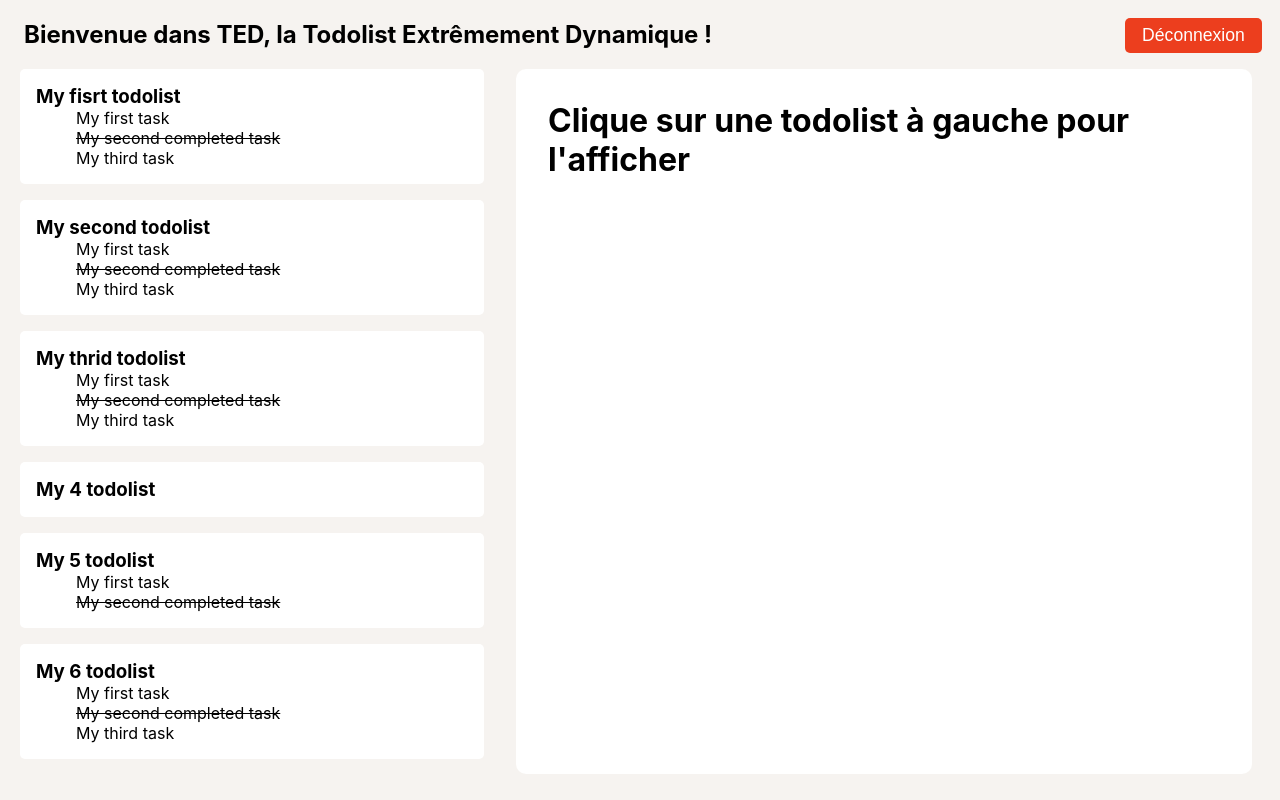
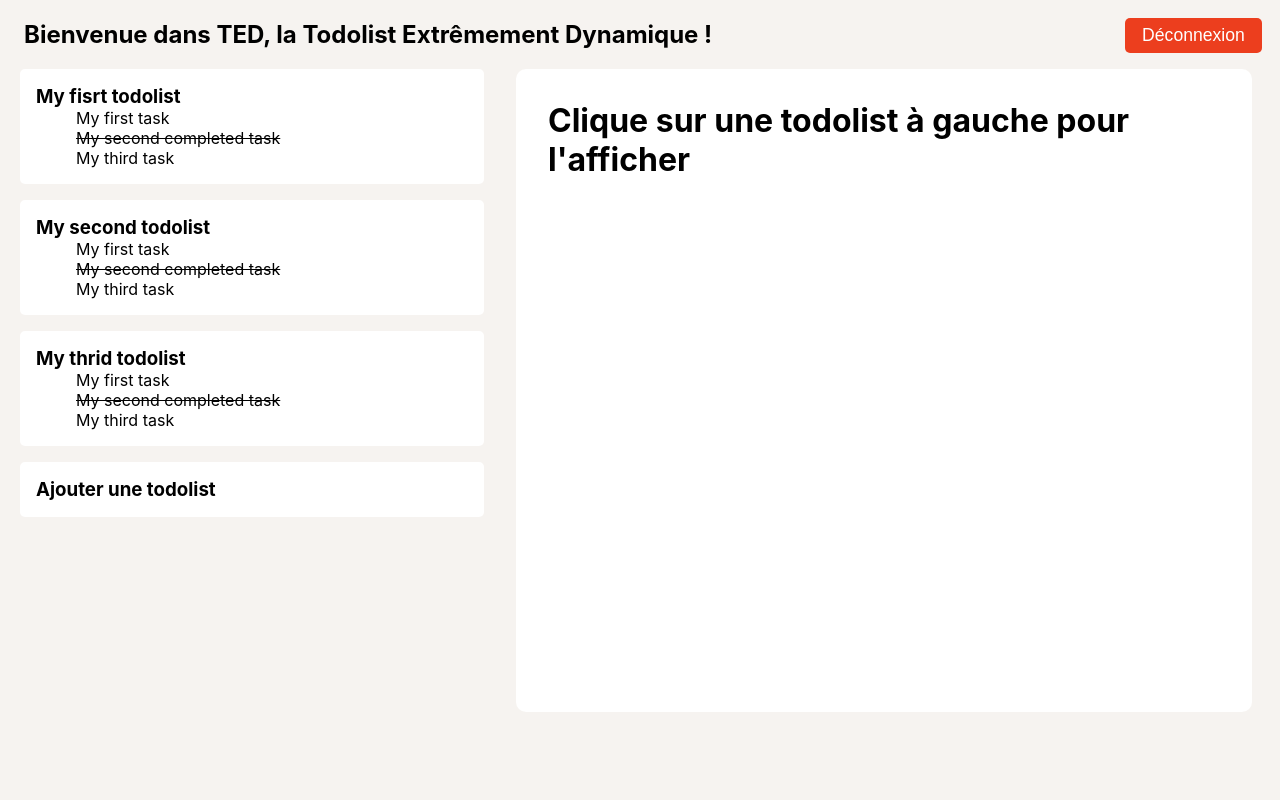
Before and after one commit to deadLocks21/ted-front, a Vue app: page / in a window 1280 px wide. Built offline with nearby package versions, Linux system fonts and the light colour scheme.

Commit message:
Delete a todolist.

```diff
--- a/src/App.vue
+++ b/src/App.vue
@@ -3,6 +3,7 @@
   <!-- <DisplayData v-if="$store.state.connected" /> -->
   <Login v-if="$store.state.connected" />
   <MainPage v-if="!$store.state.connected" />
+  <DeletePage v-if="$store.state.delete" />
 </template>
 
 <style lang="less">
@@ -30,12 +31,14 @@ body {
 <script>
 import Login from "./views/LoginPage.vue";
 import MainPage from "./views/MainPage.vue";
+import DeletePage from "./views/DeletePage.vue";
 
 export default {
   name: "App",
   components: {
     Login,
     MainPage,
+    DeletePage,
   },
 };
 </script>
--- a/src/components/Main/Content/TodoListContent/AddNewTask.vue
+++ b/src/components/Main/Content/TodoListContent/AddNewTask.vue
@@ -27,6 +27,7 @@ li {
 span {
   display: flex;
   align-items: center;
+  font-size: 1.2em;
 }
 
 .add {
--- a/src/components/Main/Content/TodoListContent/SettingsMenu.vue
+++ b/src/components/Main/Content/TodoListContent/SettingsMenu.vue
@@ -15,7 +15,7 @@
         <ion-icon name="close"></ion-icon> Fermer le mode édition
       </p>
       <div class="divider" v-if="$store.state.edit"></div>
-      <p @click="delete_todolist">
+      <p @click="want_delete_todo">
         <ion-icon name="trash"></ion-icon> Supprimer la todolist
       </p>
     </div>
@@ -34,6 +34,10 @@ export default {
     };
   },
   methods: {
+    want_delete_todo() {
+      this.display_menu();
+      this.$store.dispatch("setDeleteMode", {message: true});
+    } ,
     display_menu() {
       if (this.top == 0 && this.right == 0) {
         var xPos = 0;
--- a/src/components/Main/Content/TodoListContent/TaskItem.vue
+++ b/src/components/Main/Content/TodoListContent/TaskItem.vue
@@ -11,7 +11,8 @@
       </span>
     </li>
     <li v-else>
-      <span v-if="!task.completed">
+      <span>
+        <ion-icon name="trash" @click="delete_task"></ion-icon>
         <input type="text" v-model="task_edit.task" />
       </span>
     </li>
@@ -37,6 +38,9 @@ export default {
         completed: !this.task.completed,
       });
     },
+    delete_task() {
+      this.$store.dispatch("deleteTask", {id: this.task.id});
+    }
   },
 };
 </script>
@@ -55,6 +59,20 @@ li {
 span {
   display: flex;
   align-items: center;
+  margin-bottom: 0.6em;
+}
+
+ion-icon {
+  width: 1.3em;
+  height: 1.3em;
+}
+
+input {
+  font-size: 1.3em;
+  width: 90%;
+  border: none;
+  border-bottom: solid rgba(0, 0, 0, 0.6) 1.5px;
+  margin-left: 0.5em;
 }
 
 .completed {
@@ -71,10 +89,4 @@ span {
   justify-content: center;
   border-radius: 2px;
 }
-
-input {
-  font-size: 1.3em;
-  margin-bottom: 0.6em;
-  width: 90%;
-}
 </style>
--- a/src/components/Main/Content/TodoListContent/TitleHeader.vue
+++ b/src/components/Main/Content/TodoListContent/TitleHeader.vue
@@ -1,18 +1,20 @@
 <template>
   <div id="title_header">
-    <h1 v-if="!$store.state.edit">{{ $store.state.displayed_todolist.name }}</h1>
-    <input v-else type="text" v-model="$store.state.displayed_todolist.name">
+    <h1 v-if="!$store.state.edit">
+      {{ $store.state.displayed_todolist.name }}
+    </h1>
+    <input v-else type="text" v-model="$store.state.displayed_todolist.name" />
     <SettingsMenu />
   </div>
 </template>
 
 <script>
-import SettingsMenu from './SettingsMenu.vue'
+import SettingsMenu from "./SettingsMenu.vue";
 
 export default {
   name: "TitleHeader",
   components: {
-      SettingsMenu
+    SettingsMenu,
   },
 };
 </script>
@@ -24,12 +26,15 @@ export default {
   width: 100%;
 }
 
-#title_header > h1, #title_header > input {
+#title_header > h1,
+#title_header > input {
   margin: 1em;
   font-size: 2em;
+  font-weight: bold;
 }
 
-#title_header > input:hover {
-  background-color: #eeeeee;
+#title_header > input {
+  border: none;
+  border-bottom: solid rgba(0, 0, 0, 0.6) 1.5px;
 }
 </style>
--- a/src/store/index.js
+++ b/src/store/index.js
@@ -10,6 +10,7 @@ export default createStore({
       tasks: {},
     },
     edit: false,
+    delete: false,
   },
   mutations: {
     CONNECTION(state) {
@@ -23,6 +24,13 @@ export default createStore({
     },
     EXIT_EDIT_MODE(state) {
       state.edit = false;
+    },
+    ENTER_DELETE_MODE(state) {
+      state.delete = true;
+      state.edit = false;
+    },
+    EXIT_DELETE_MODE(state) {
+      state.delete = false;
     },
     SET_TODOLISTS(state, list) {
       state.todolists = list;
@@ -67,6 +75,32 @@ export default createStore({
         .indexOf(task.todolist);
       state.todolists[index_todolist].tasks.push(task); // TODO edit
     },
+    DELETE_TASK(state, task) {
+      let index_todolist = state.todolists
+        .map(function(e) {
+          return e.id;
+        })
+        .indexOf(state.displayed_todolist.id);
+      let index_task = state.todolists[index_todolist].tasks
+        .map(function(e) {
+          return e.id;
+        })
+        .indexOf(task.id);
+      state.todolists[index_todolist].tasks.splice(index_task, 1);
+    },
+    DELETE_TODOLIST(state) {
+      let index_todolist = state.todolists
+        .map(function(e) {
+          return e.id;
+        })
+        .indexOf(state.displayed_todolist.id);
+      state.displayed_todolist = {
+        id: 0,
+        name: "Clique sur une todolist à gauche pour l'afficher",
+        tasks: {},
+      };
+      state.todolists.splice(index_todolist, 1);
+    },
   },
   actions: {
     login(context, payload) {
@@ -105,11 +139,26 @@ export default createStore({
       if (context.state.edit) {
         context.commit("EXIT_EDIT_MODE");
         // TODO Save online !!
-      }
-      else {
+      } else {
         context.commit("ENTER_EDIT_MODE");
       }
     },
+    setDeleteMode(context, payload) {
+      if (payload.message) {
+        context.commit("ENTER_DELETE_MODE");
+      } else {
+        context.commit("EXIT_DELETE_MODE");
+      }
+    },
+    deleteTask(context, payload) {
+      context.commit("DELETE_TASK", payload);
+      // TODO Delete
+    },
+    deleteTodoList(context) {
+      context.commit("DELETE_TODOLIST");
+      // TODO Delete
+      context.commit("EXIT_DELETE_MODE");
+    }
   },
   modules: {},
 });
--- /dev/null
+++ b/src/views/DeletePage.vue
@@ -0,0 +1,61 @@
+<template>
+  <div class="main">
+    <div id="delete_dialog">
+      <h1>Supprimer</h1>
+      <p>Etes-vous sur de vouloir supprimer la todolist {{ $store.state.displayed_todolist.name }} ?</p>
+      <div class="choice">
+          <button @click="$store.dispatch('setDeleteMode', {message: false})">NON</button>
+          <button @click="$store.dispatch('deleteTodoList')">SUPPRIMER</button>
+      </div>
+    </div>
+  </div>
+</template>
+
+<script>
+export default {
+  name: "DeletePage",
+};
+</script>
+
+<style scoped>
+div.main {
+  position: absolute;
+  top: 0;
+  left: 0;
+  height: 100%;
+  width: 100%;
+  background-color: rgba(0, 0, 0, 0.4);
+  display: flex;
+}
+
+#delete_dialog {
+  margin: auto;
+  opacity: 1;
+  width: 20%;
+  background-color: white;
+  padding: 1em;
+  border-radius: 5px;
+  display: flex;
+  flex-direction: column;
+}
+#delete_dialog > h1 {
+    margin: 0;
+}
+
+.choice {
+    text-align: end;
+}
+
+button {
+  height: 1.6em;
+  border-radius: 5px;
+  background-color: #ec3e1e;
+  color: white;
+  border: none;
+  font-size: 1em;
+  padding-left: 1em;
+  padding-right: 1em;
+  margin-top: 1em;
+  margin-left: 1em;
+}
+</style>
--- a/src/views/MainPage.vue
+++ b/src/views/MainPage.vue
@@ -123,81 +123,6 @@ export default {
           },
         ],
       },
-      {
-        id: 4,
-        name: "My 4 todolist",
-        user: 1,
-        tasks: [],
-      },
-      {
-        id: 5,
-        name: "My 5 todolist",
-        user: 1,
-        tasks: [
-          {
-            id: 1,
-            task: "My first task",
-            completed: false,
-            todolist: 1,
-          },
-          {
-            id: 2,
-            task: "My second completed task",
-            completed: true,
-            todolist: 1,
-          },
-        ],
-      },
-      {
-        id: 6,
-        name: "My 6 todolist",
-        user: 1,
-        tasks: [
-          {
-            id: 1,
-            task: "My first task",
-            completed: false,
-            todolist: 1,
-          },
-          {
-            id: 2,
-            task: "My second completed task",
-            completed: true,
-            todolist: 1,
-          },
-          {
-            id: 3,
-            task: "My third task",
-            completed: false,
-            todolist: 1,
-          },
-        ],
-      },
-      {
-        id: 7,
-        name: "My 7 todolist",
-        user: 1,
-        tasks: [
-          {
-            id: 1,
-            task: "My first task",
-            completed: false,
-            todolist: 1,
-          },
-          {
-            id: 2,
-            task: "My second completed task",
-            completed: true,
-            todolist: 1,
-          },
-          {
-            id: 3,
-            task: "My third task",
-            completed: false,
-            todolist: 1,
-          },
-        ],
-      },
     ]);
     // TODO Load data
   },
```
